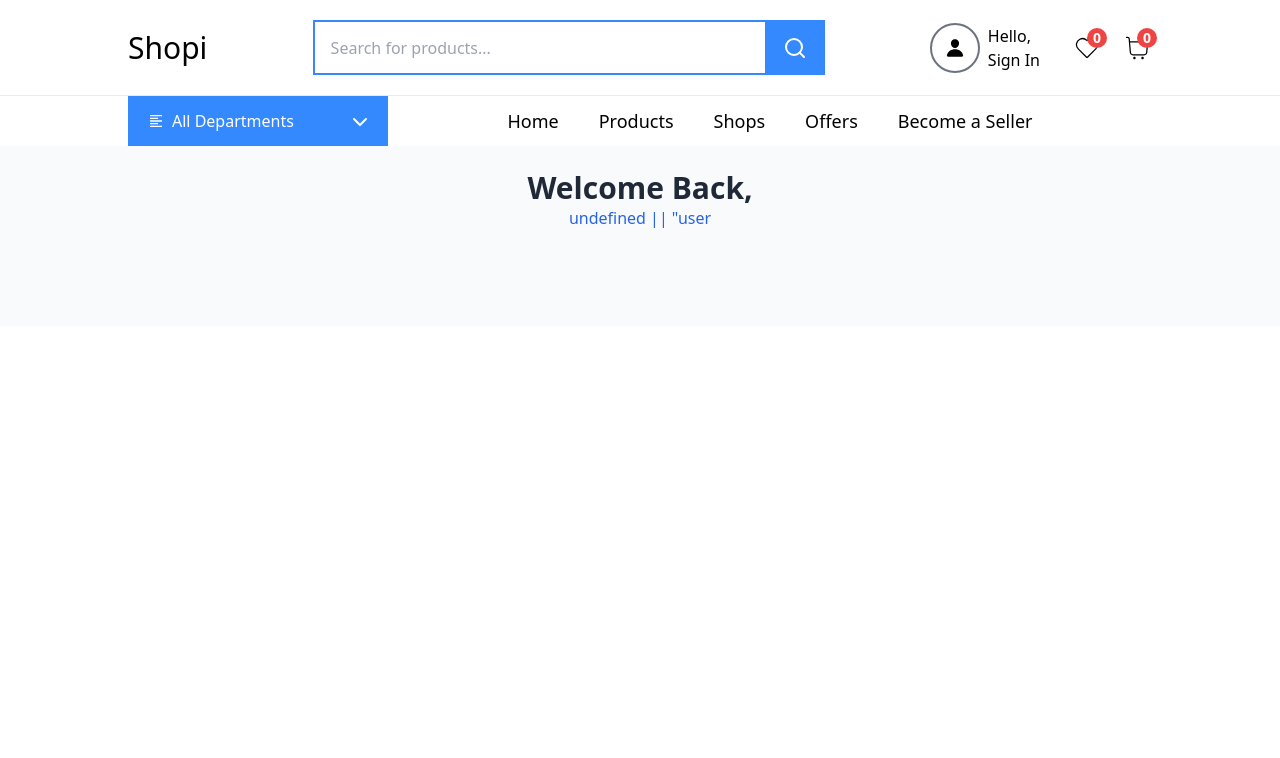
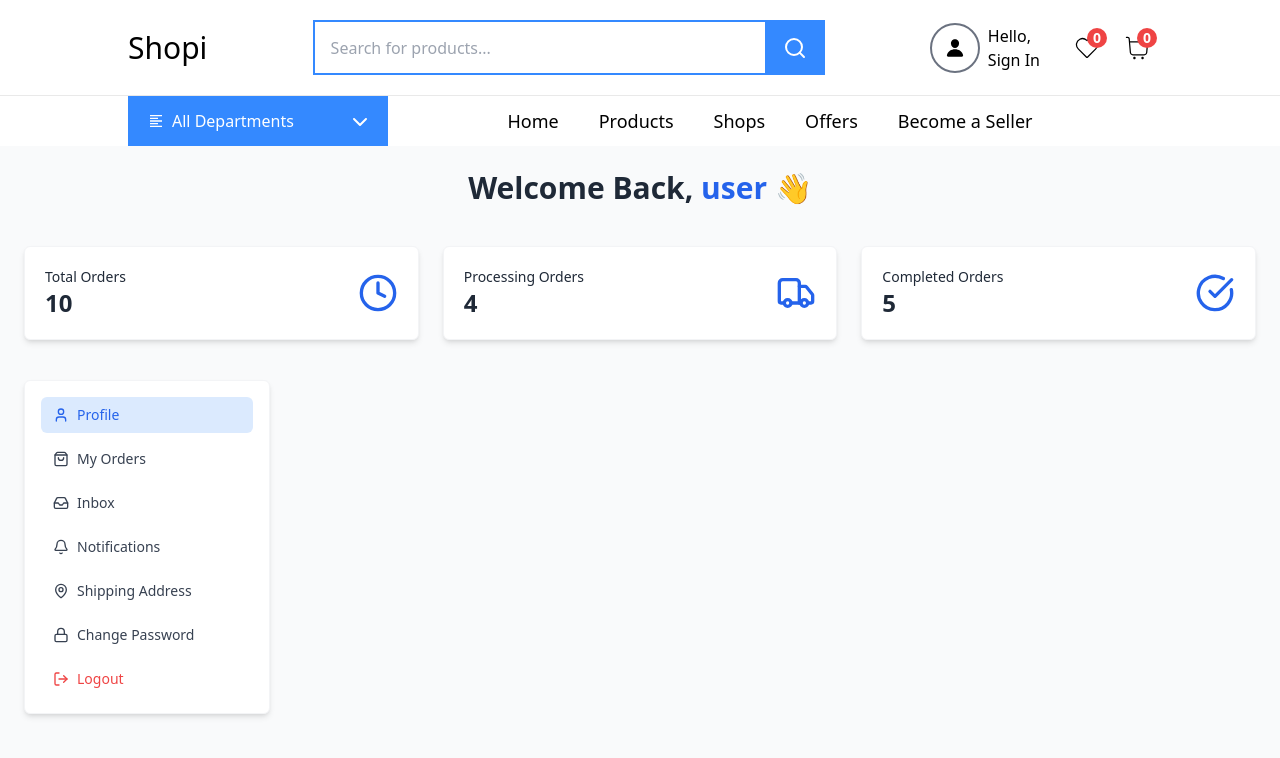
Before and after one commit to AsifAhmedSahil/Shopi---a-multi-vendor-fullstack-E-Commerce-SaaS-by-using-Microservice-Architecture, a Next.js app in the folder apps/user-ui/: page /profile in a window 1280 px wide. Shown: the top 758 px of the page. Built offline with nearby package versions, Linux system fonts and the light colour scheme; no server answers.

Commit message:
profile page left side navigation done

```diff
--- a/apps/user-ui/src/app/(routes)/profile/page.tsx
+++ b/apps/user-ui/src/app/(routes)/profile/page.tsx
@@ -1,38 +1,135 @@
-'use client'
-import useUSer from 'apps/user-ui/src/hooks/useHook'
-import { Loader2 } from 'lucide-react'
-import React from 'react'
+"use client";
+import { useQueryClient } from "@tanstack/react-query";
+import useUSer from "apps/user-ui/src/hooks/useHook";
+import StatCard from "apps/user-ui/src/shared/components/cards/stad.card";
+import axiosInstance from "apps/user-ui/src/utils/axiosInstance";
+import { Bell, CheckCircle, Clock, Inbox, Loader2, Lock, LogOut, MapPin, ShoppingBag, Truck, User } from "lucide-react";
+import { useRouter, useSearchParams } from "next/navigation";
+import React, { useEffect, useState } from "react";
 
 const page = () => {
-    const {user,isLoading} = useUSer()
-    console.log(user)
+  const searchParams = useSearchParams();
+  const router = useRouter();
+  const queryClient = useQueryClient();
+  const { user, isLoading } = useUSer();
+  const queryTab = searchParams.get("active") || "Profile"
+  const [activeTab, setActiveTab] = useState(queryTab);
+
+  useEffect(()=>{
+    if(activeTab !== queryTab){
+        const newParams = new URLSearchParams(searchParams);
+        newParams.set("active",activeTab);
+        router.replace(`/profile?${newParams.toString()}`)
+    }
+  },[activeTab])
+
+  const logOutHandler = async() =>{
+    await axiosInstance.get("/api/logout-user").then((res) =>{
+        queryClient.invalidateQueries({queryKey:["user"]})
+        router.push("/login")
+    })
+  }
+
   return (
-    <div className='bg-gray-50 p-6 pb-14'>
-        <div className='max-w-7xl mx-auto'>
-            {/* greatting */}
-            <div className='text-center mb-10'>
-                <h1 className='text-3xl font-bold text-gray-800'>
-                    Welcome Back,
+    <div className="bg-gray-50 p-6 pb-14">
+      <div className="max-w-7xl mx-auto">
+        {/* greatting */}
+        <div className="text-center mb-10">
+          <h1 className="text-3xl font-bold text-gray-800">
+            Welcome Back,{" "}
+            <span className="text-blue-600">
+              {isLoading ? (
+                <Loader2 className="inline animate-spin w-5 h-5" />
+              ) : (
+                `${user?.name || "user"} `
+              )}
+            </span>{" "}
+            👋
+          </h1>
+        </div>
 
-                </h1>
-                <span className='text-blue-600'>
-                    {
-                        isLoading ? (
-                            <Loader2 className='inline animate-spin w-5 h-5'/>
+        {/* profile overview */}
+        <div className="grid grid-cols-1 md:grid-cols-2 lg:grid-cols-3 gap-6">
+          <StatCard title="Total Orders" count={10} Icon={Clock} />
+          <StatCard title="Processing Orders" count={4} Icon={Truck} />
+          <StatCard title="Completed Orders" count={5} Icon={CheckCircle} />
+        </div>
 
-                        ) : (
-                            `${user?.name} || "user`
-                        )
-                    }
+        {/* sidebar and content layout */}
+        <div className="mt-10 flex flex-col md:flex-row gap-6">
+          {/* left navigation */}
+          <div className="bg-white p-4 rounded-md shadow-md border border-gray-100 w-full md:w-1/5">
+            <nav className="space-y-2 ">
+                <NavItem
+                label="Profile"
+                Icon={User}
+                active={activeTab === "Profile"}
+                onClick={()=> setActiveTab("Profile")}
+                />
+                <NavItem
+                label="My Orders"
+                Icon={ShoppingBag}
+                active={activeTab === "My Orders"}
+                onClick={()=> setActiveTab("My Orders")}
+                />
+                <NavItem
+                label="Inbox"
+                Icon={Inbox}
+                active={activeTab === "Inbox"}
+                onClick={()=> router.push("/inbox")}
+                />
+                <NavItem
+                label="Notifications"
+                Icon={Bell}
+                active={activeTab === "Notifications"}
+                onClick={()=> setActiveTab("Notifications")}
+                />
+                <NavItem
+                label="Shipping Address"
+                Icon={MapPin}
+                active={activeTab === "Shipping Address"}
+                onClick={()=> setActiveTab("Shipping Address")}
+                />
+                <NavItem
+                label="Change Password"
+                Icon={Lock}
+                active={activeTab === "Change Password"}
+                onClick={()=> setActiveTab("Change Password")}
+                />
+                <NavItem
+                label="Logout"
+                Icon={LogOut}
+                danger
+                onClick={()=> logOutHandler()}
+                />
+            </nav>
+          </div>
 
-                </span>
+          {/* main content */}
 
-            </div>
 
         </div>
+      </div>
+    </div>
+  );
+};
 
-    </div>
-  )
-}
+export default page;
 
-export default page
+const NavItem = ({ label, Icon, active, danger, onClick }: any) => {
+return (
+      <button
+    onClick={onClick}
+    className={`w-full flex items-center gap-2 px-3 py-2 rounded-md text-sm font-medium ${
+      active
+        ? "bg-blue-100 text-blue-600"
+        : danger
+        ? "text-red-500 hover:bg-red-50"
+        : "text-gray-700 hover:bg-gray-100"
+    }`}
+  >
+    <Icon className="w-4 h-4" />
+    {label}
+  </button>
+)
+};
--- /dev/null
+++ b/apps/user-ui/src/shared/components/cards/stad.card.tsx
@@ -0,0 +1,17 @@
+import React from 'react'
+
+const StatCard = ({title,count,Icon}:any) => {
+
+  return (
+    <div className='bg-white p-5 rounded-md shadow-md border border-gray-100 flex items-center justify-between'>
+        <div>
+            <h1 className='text-sm text-gray-800'>{title}</h1>
+            <p className='text-2xl font-bold text-gray-800'>{count}</p>
+        </div>
+        <Icon className="w-10 h-10 text-blue-600"/>
+
+    </div>
+  )
+}
+
+export default StatCard
```
